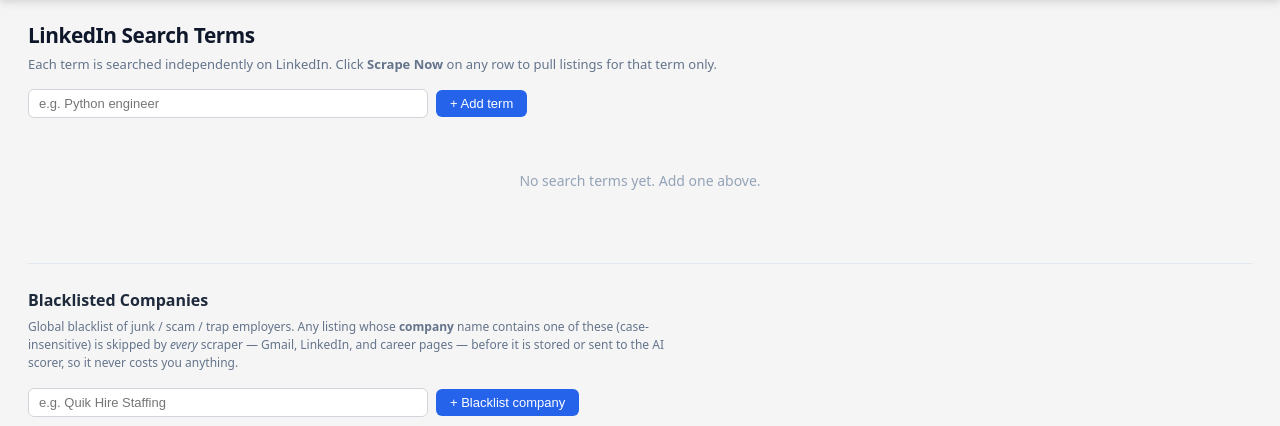
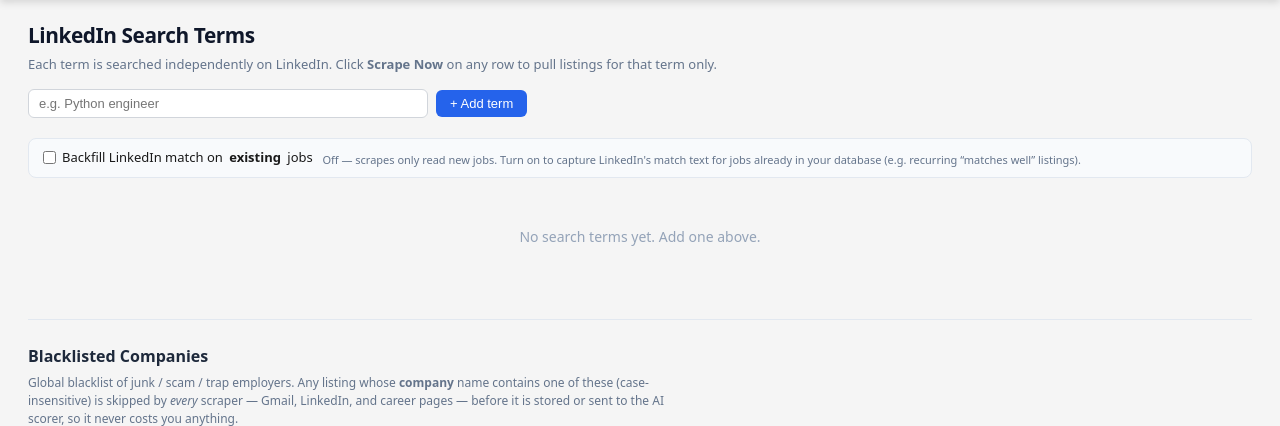
Before and after one commit to guvnor33/Job-Match, a Flask app: template web/templates/linkedin_terms.html in a window 1280 px wide. Shown: the part 52-478 px from the top of the page. Run offline with Flask 3, Linux system fonts and the light colour scheme; the template is opened without the code that fills it, so the values that code supplies are empty; some libraries are stand-ins or nearby versions.

Commit message:
Fix LinkedIn 'matches well' capture: remove dead regex + opt-in backfill
- Remove the dead _LI_MATCH_JS constant (old regex required a trailing period and
  failed on the period-less 'matches well' heading; it was unused but confusing).
  The active _PANE_EXTRACT_JS regex captures all tiers including 'well'.
- Root cause of missing 'matches well': existing jobs are skipped without reading
  their pane, and that tier mostly appears on recurring/existing listings.
- Add opt-in 'Backfill LinkedIn match on existing jobs' setting (settings.toml,
  default off) with a toggle on the LinkedIn Terms page. When on, existing rows
  missing li_match are clicked once to capture it (free, no API); skipped after.

Co-Authored-By: Claude Opus 4.8 <noreply@anthropic.com>

```diff
--- a/web/app.py
+++ b/web/app.py
@@ -595,6 +595,7 @@ def _term_db_stats(terms: list[str]) -> dict:
 @app.get("/linkedin-terms")
 def linkedin_terms():
     from scrapers._config import get_linkedin_terms, get_linkedin_defaults, get_blacklist_companies
+    from app_settings import get_backfill_li_match
     terms = get_linkedin_terms()
     defaults = get_linkedin_defaults()
     with _term_scrapes_lock:
@@ -602,7 +603,15 @@ def linkedin_terms():
     return render_template("linkedin_terms.html",
                            terms=terms, defaults=defaults, states=states,
                            runs=_load_runs(), stats=_term_db_stats(terms),
-                           companies=get_blacklist_companies())
+                           companies=get_blacklist_companies(),
+                           backfill=get_backfill_li_match())
+
+
+@app.post("/settings/toggle-backfill-li")
+def toggle_backfill_li():
+    from app_settings import set_backfill_li_match
+    enabled = set_backfill_li_match("backfill_li_match" in request.form)
+    return render_template("_backfill_toggle.html", backfill=enabled)
 
 
 @app.post("/linkedin-terms/add")
--- a/web/static/style.css
+++ b/web/static/style.css
@@ -354,6 +354,23 @@ section h2 { font-size: 15px; font-weight: 600; margin-bottom: .75rem; color: #1
   border-radius: 6px;
   font-size: 13px;
 }
+
+/* Backfill LinkedIn-match toggle */
+.backfill-toggle {
+  display: flex;
+  align-items: baseline;
+  gap: .6rem;
+  flex-wrap: wrap;
+  padding: .55rem .85rem;
+  margin-bottom: 1rem;
+  border: 1px solid #e2e8f0;
+  border-radius: 8px;
+  background: #f8fafc;
+  font-size: 13px;
+}
+.backfill-toggle.on { border-left: 4px solid #2563eb; background: #eff6ff; }
+.backfill-toggle label { display: inline-flex; align-items: center; gap: .4rem; cursor: pointer; }
+.backfill-hint { font-size: 11px; color: #64748b; }
 
 /* ── Company blacklist ───────────────────────────────────────── */
 .blacklist-section {
--- /dev/null
+++ b/web/templates/_backfill_toggle.html
@@ -0,0 +1,20 @@
+<div id="backfill-toggle" class="backfill-toggle {{ 'on' if backfill else '' }}">
+  <label>
+    <input type="checkbox" name="backfill_li_match"
+           {% if backfill %}checked{% endif %}
+           hx-post="/settings/toggle-backfill-li"
+           hx-trigger="change"
+           hx-target="#backfill-toggle"
+           hx-swap="outerHTML">
+    Backfill LinkedIn match on <strong>existing</strong> jobs
+  </label>
+  <span class="backfill-hint">
+    {% if backfill %}
+      On — scrapes also click already-saved jobs that lack an assessment to capture it
+      (free, no API). Slower &amp; more clicks; turn off once backfilled.
+    {% else %}
+      Off — scrapes only read new jobs. Turn on to capture LinkedIn's match text for
+      jobs already in your database (e.g. recurring “matches well” listings).
+    {% endif %}
+  </span>
+</div>
--- a/web/templates/linkedin_terms.html
+++ b/web/templates/linkedin_terms.html
@@ -16,6 +16,9 @@
   <input type="text" name="term" placeholder="e.g. Python engineer" required>
   <button type="submit" class="btn-primary">+ Add term</button>
 </form>
+
+<!-- Opt-in: backfill LinkedIn match assessment on existing jobs -->
+{% include "_backfill_toggle.html" %}
 
 <!-- Terms list -->
 <div id="terms-list">
```
Also changed, not shown: CLAUDE.md (+6 -2 lines), app_settings.py (+16 -1 lines), scrapers/linkedin_scraper.py (+21 -27 lines).
